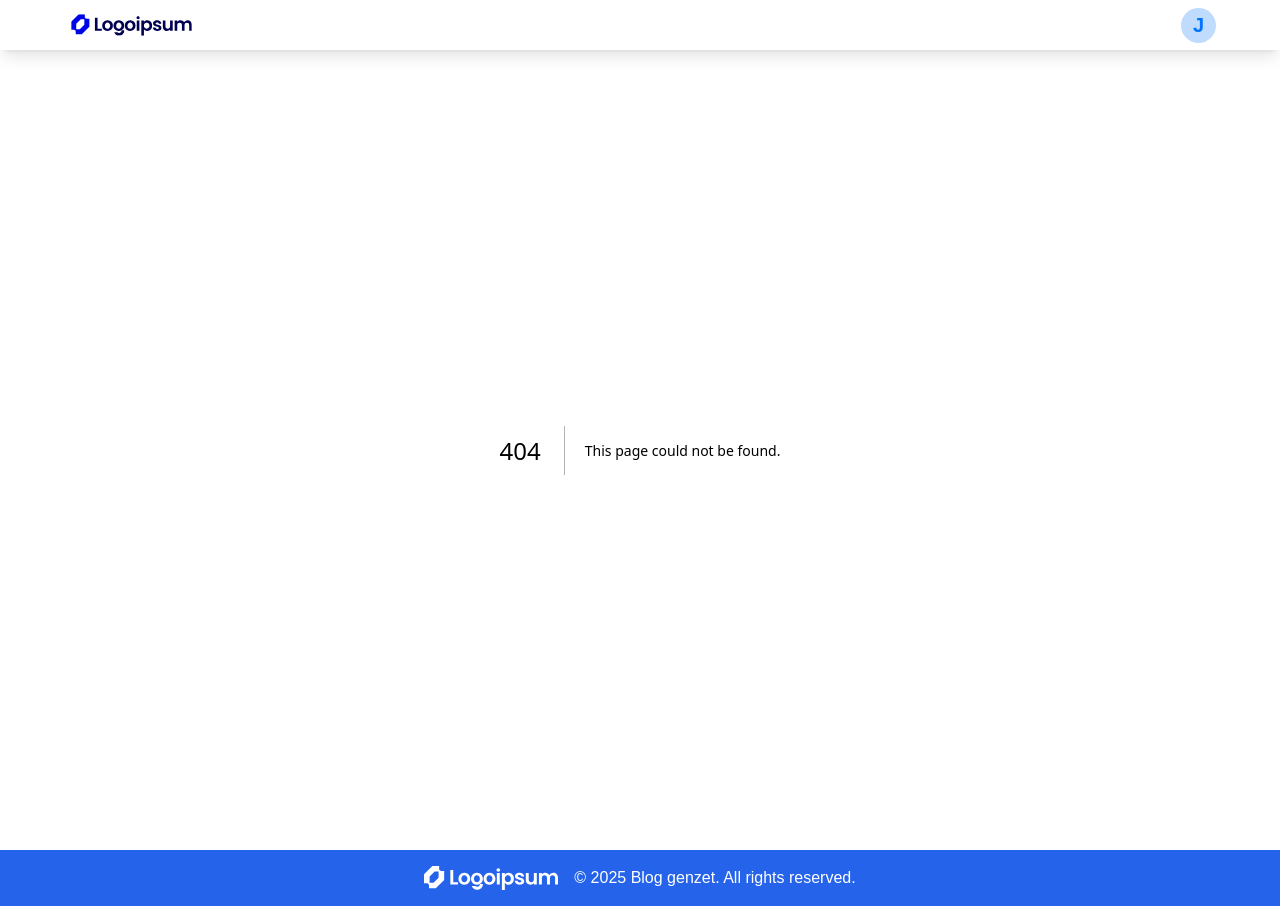
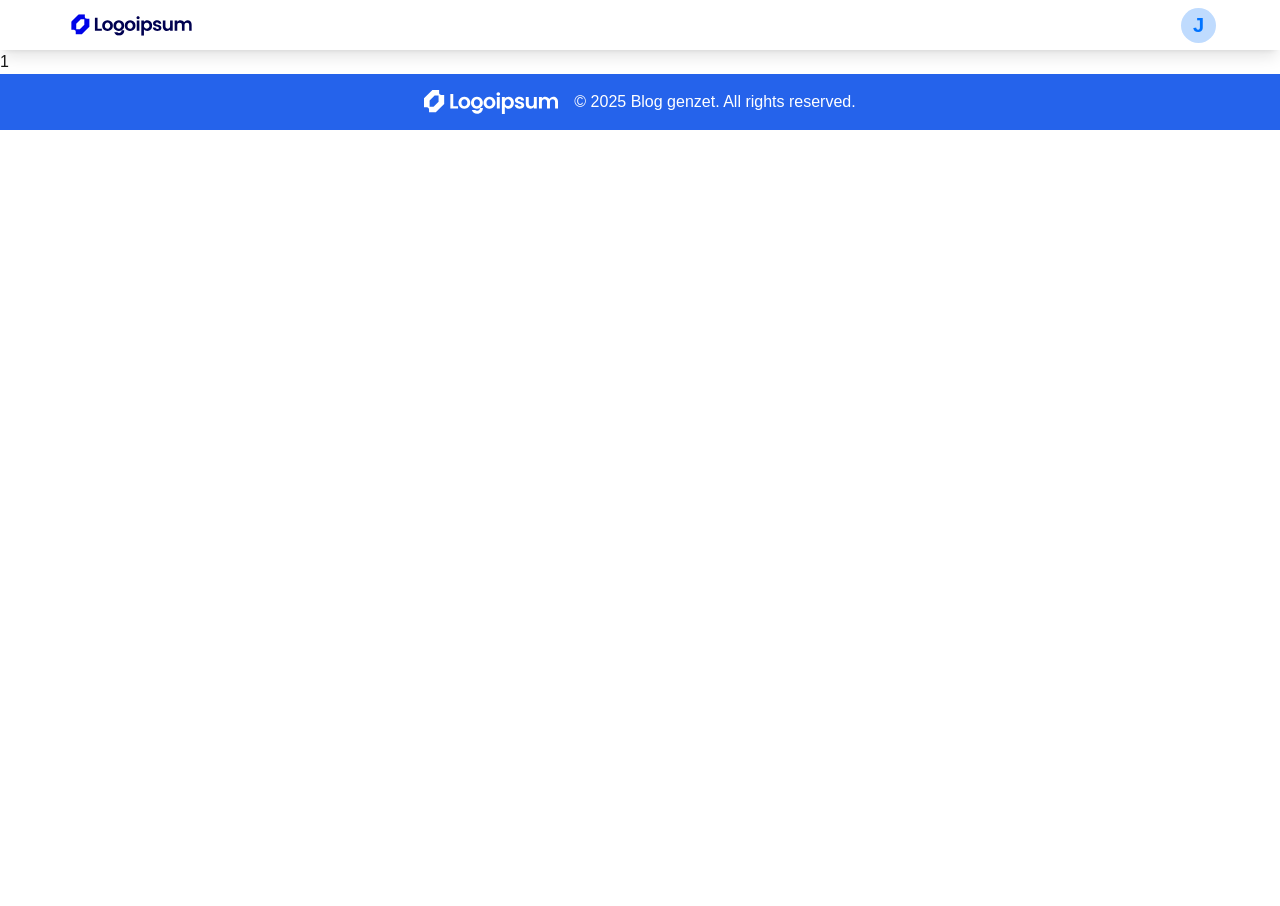
Before and after one commit to mrpradana2/article-app, a Next.js app: page /articles/1 in a window 1280 px wide. Before the commit this address had no page. After the commit the page ends 800 px from the top, so only its background shows below. Built offline with nearby package versions, Linux system fonts and the light colour scheme.

Commit message:
fix: move article page to directory/slug/page.js

```diff
--- a/src/app/articles/page.js
+++ b/src/app/articles/[slug]/page.js
@@ -1,16 +1,17 @@
+"use client";
 import React from "react";
 import Image from "next/image";
 import { useParams } from "next/navigation";
 
 export default function ArticlePage() {
   const params = useParams();
-  const { id } = params;
+  const slug = params.slug;
 
   return (
     <>
       <section className="flex flex-col gap-y-2">
         <div>
-          <p>{id}</p>
+          <p>{slug}</p>
           <h1></h1>
           <p></p>
         </div>
```
